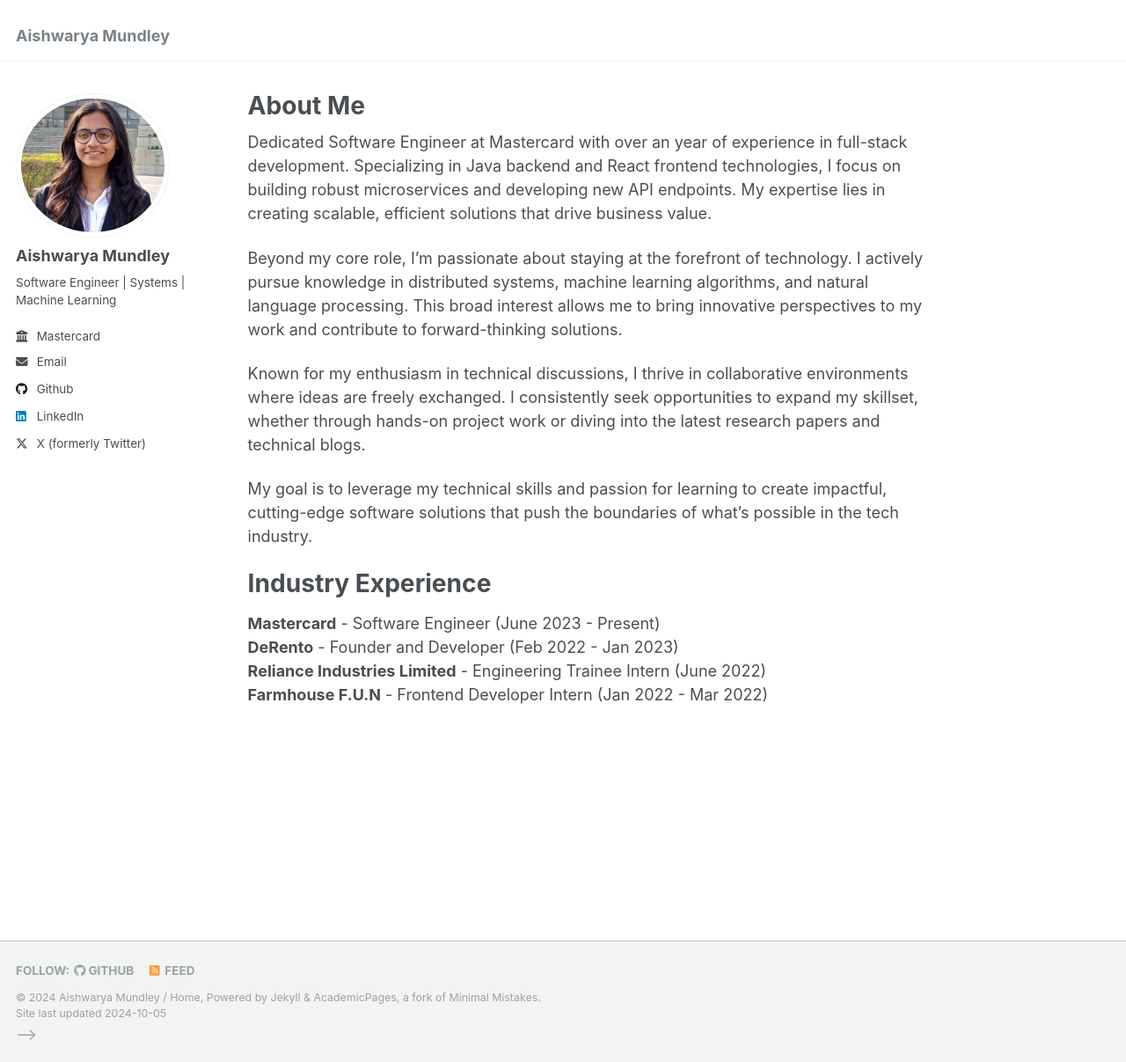
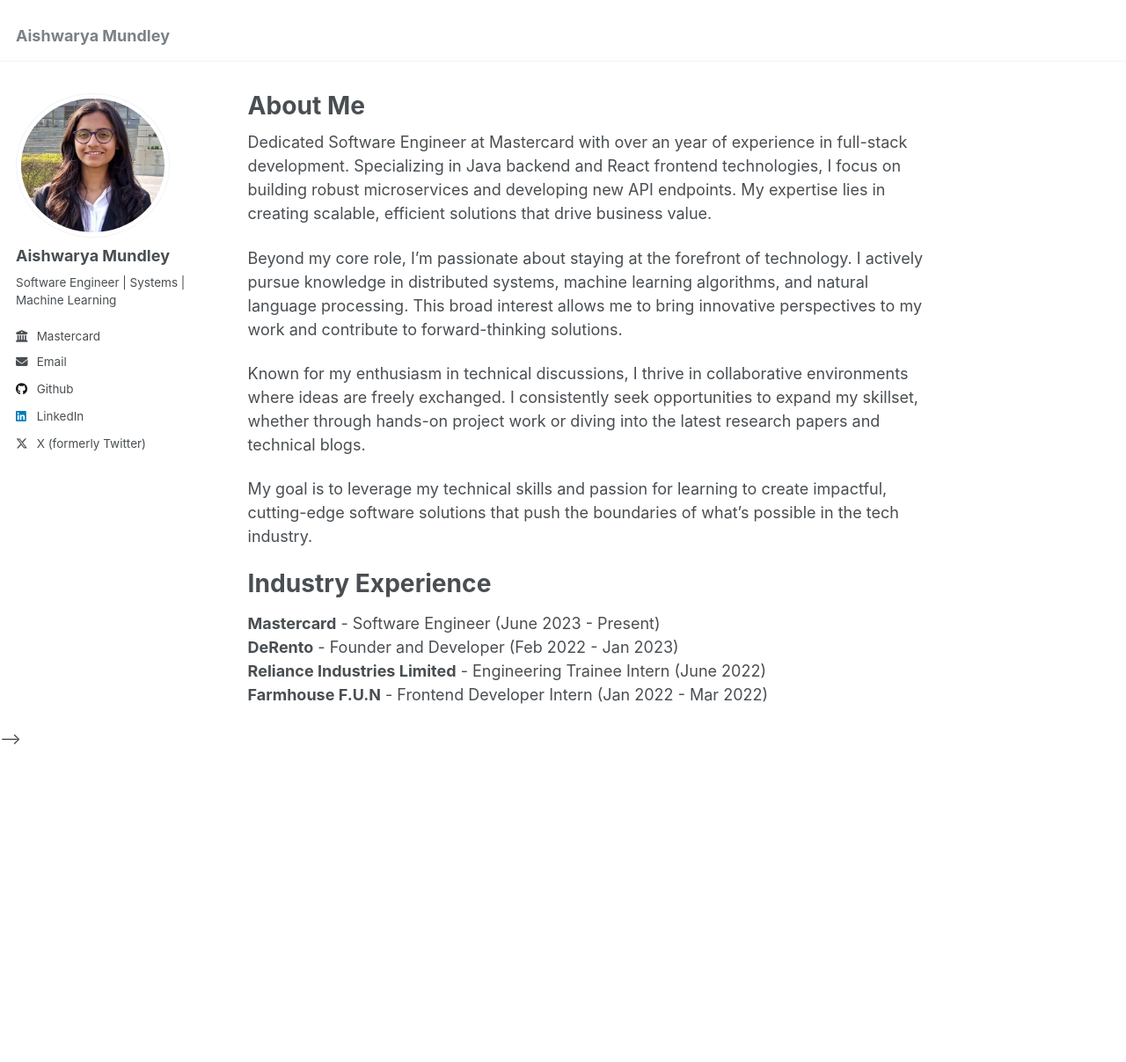
Before and after one commit to aishwarya-mundley/aishwarya-mundley.github.io, a Jekyll site: the page built from _pages/about.md, in a window 1280 px wide and 1207 px high. Shown: the whole window at 88% size. Built offline with Jekyll 4.4.1, drawn with Linux system fonts in a browser that asks for light colours.

Commit message:
comments

```diff
--- a/_includes/footer.html
+++ b/_includes/footer.html
@@ -1,4 +1,4 @@
-{% include base_path %}
+<!-- {% include base_path %}
 
 {% if site.author.github or site.author.bitbucket or site.atom_feed.hide != true %}
 <div class="page__footer-follow">
@@ -22,4 +22,4 @@
 <div class="page__footer-copyright">
   &copy; {{ site.time | date: '%Y' }} {{ site.name | default: site.title }}, {{ site.data.ui-text[site.locale].powered_by | default: "Powered by" }} <a href="http://jekyllrb.com" rel="nofollow">Jekyll</a> &amp; <a href="https://github.com/academicpages/academicpages.github.io">AcademicPages</a>, a fork of <a href="https://mademistakes.com/work/minimal-mistakes-jekyll-theme/" rel="nofollow">Minimal Mistakes</a>.<br />
   Site last updated {{ "now" | date: '%Y-%m-%d' %}}
-</div>
+</div> -->
--- a/_layouts/default.html
+++ b/_layouts/default.html
@@ -18,12 +18,12 @@
 
     {{ content }}
 
-    <div class="page__footer">
+    <!-- <div class="page__footer">
       <footer>
-        <!-- {% include footer/custom.html %}
-        {% include footer.html %} -->
+        {% include footer/custom.html %}
+        {% include footer.html %}
       </footer>
-    </div>
+    </div> -->
 
     {% include scripts.html %}
 
--- a/_layouts/single.html
+++ b/_layouts/single.html
@@ -62,12 +62,12 @@
         {% if page.link %}<div><a href="{{ page.link }}" class="btn">{{ site.data.ui-text[site.locale].ext_link_label | default: "Direct Link" }}</a></div>{% endif %}
       </section>
 
-      <footer class="page__meta">
+      <!-- <footer class="page__meta">
         {% if site.data.ui-text[site.locale].meta_label %}
           <h4 class="page__meta-title">{{ site.data.ui-text[site.locale].meta_label }}</h4>
         {% endif %}
         {% include page__taxonomy.html %}
-      </footer>
+      </footer> -->
 
       {% if page.share %}{% include social-share.html %}{% endif %}
 
--- a/_layouts/talk.html
+++ b/_layouts/talk.html
@@ -45,12 +45,12 @@
         {% if page.link %}<div><a href="{{ page.link }}" class="btn">{{ site.data.ui-text[site.locale].ext_link_label | default: "Direct Link" }}</a></div>{% endif %}
       </section>
 
-      <footer class="page__meta">
+      <!-- <footer class="page__meta">
         {% if site.data.ui-text[site.locale].meta_label %}
           <h4 class="page__meta-title">{{ site.data.ui-text[site.locale].meta_label }}</h4>
         {% endif %}
         {% include page__taxonomy.html %}
-      </footer>
+      </footer> -->
 
       {% if page.share %}{% include social-share.html %}{% endif %}
 
```
